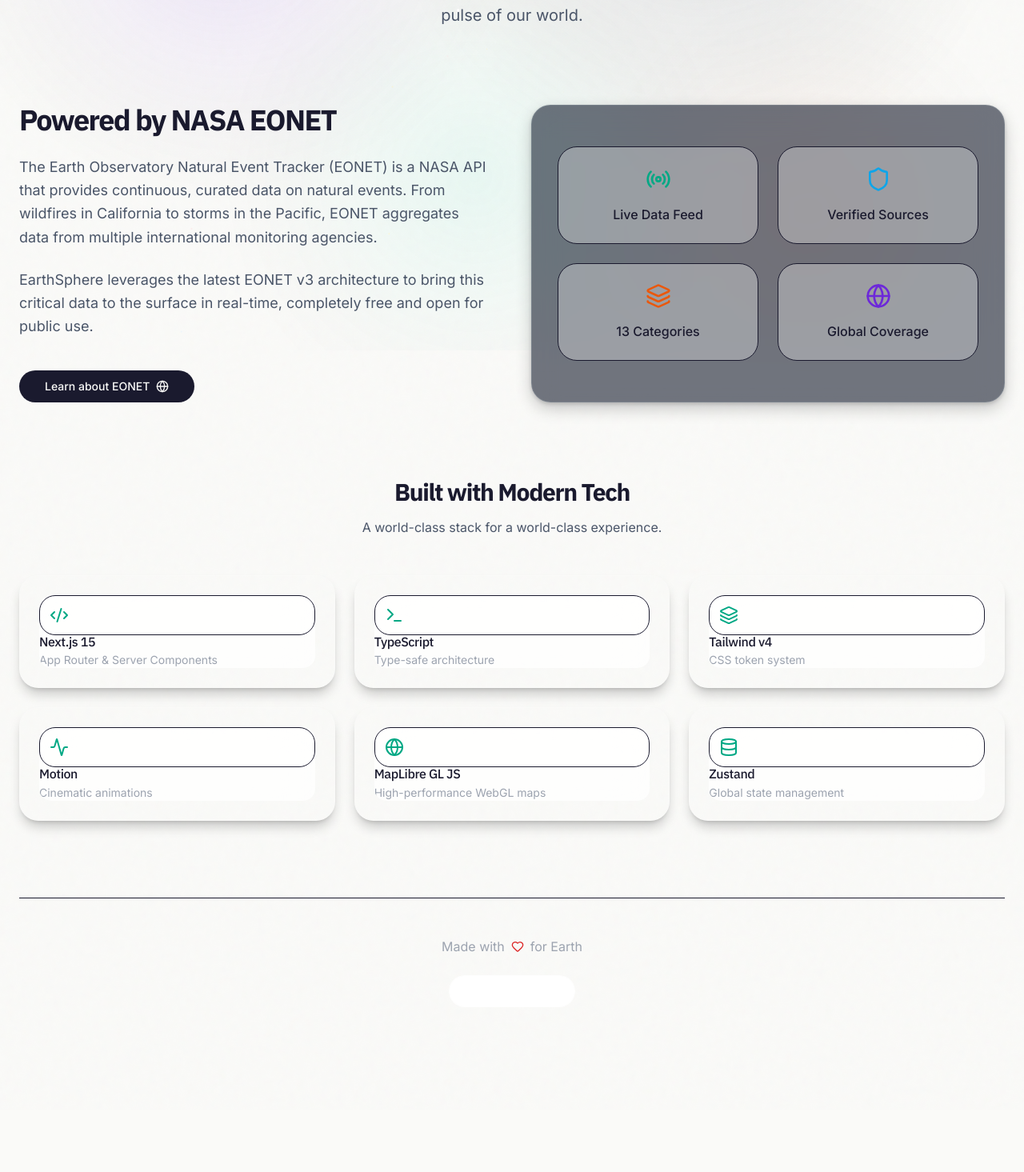
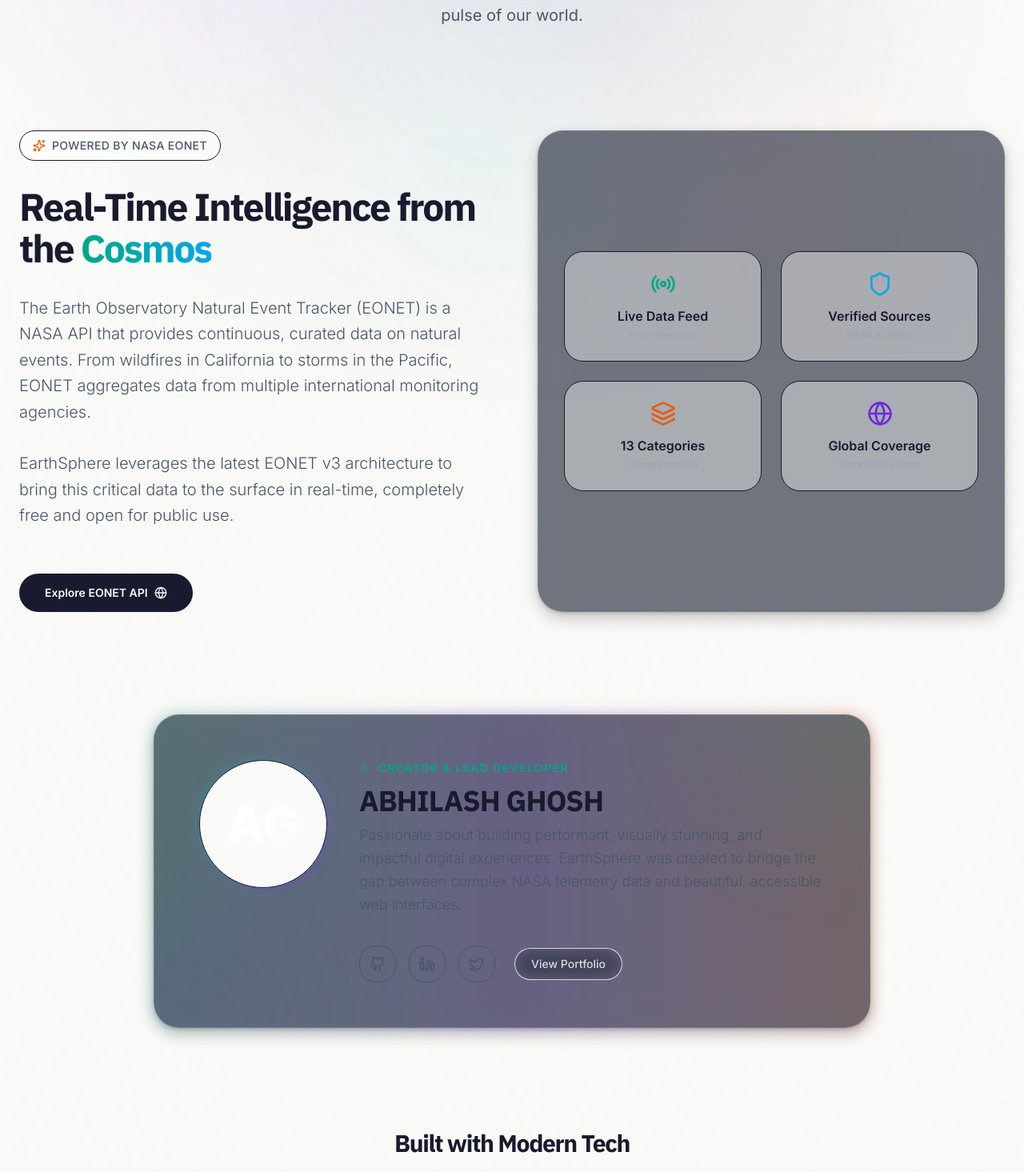
Before and after one commit to djabhi31/EarthSphere, a Next.js app: page /about in a window 1280 px wide. Shown: the part 362-1827 px from the top of the page at 80% size. Before the commit the page ends 1749 px from the top, so only its background shows below. Built offline with nearby package versions, Linux system fonts and the light colour scheme.

Commit message:
Update page.tsx

```diff
--- a/src/app/about/page.tsx
+++ b/src/app/about/page.tsx
@@ -3,7 +3,7 @@
 import { motion } from "motion/react";
 import { GlassCard } from "@/components/ui/GlassCard";
 import { Button } from "@/components/ui/button";
-import { Code2, Heart, Shield, Radio, Layers, Globe } from "lucide-react";
+import { Code2, Heart, Shield, Radio, Layers, Globe, Github, Linkedin, Twitter, Sparkles, Terminal } from "lucide-react";
 import { ParticleField } from "@/components/ui/ParticleField";
 import { MissionSection } from "@/components/about/MissionSection";
 import { TechStack } from "@/components/about/TechStack";
@@ -12,55 +12,66 @@ import { fadeInUp, staggerContainer, staggerItem } from "@/lib/motion-presets";
 /**
  * About Page
  * Features a cinematic storytelling approach with scroll reveals and premium typography.
+ * Includes a dedicated Creator section.
  */
 export default function AboutPage() {
   return (
-    <div className="min-h-screen pt-24 pb-32 bg-canvas">
-      {/* Background */}
-      <ParticleField className="fixed inset-0 z-0 pointer-events-none" />
+    <div className="min-h-screen pt-24 pb-32 bg-canvas relative overflow-hidden">
+      {/* Background Elements */}
+      <div className="fixed inset-0 pointer-events-none z-0">
+        <div className="absolute top-0 left-1/4 w-[500px] h-[500px] bg-electric-cyan/5 rounded-full blur-[120px]" />
+        <div className="absolute bottom-1/4 right-1/4 w-[600px] h-[600px] bg-cosmic-purple/5 rounded-full blur-[150px]" />
+      </div>
+      <ParticleField className="fixed inset-0 z-0 pointer-events-none opacity-60" />
 
-      <div className="relative z-10 max-w-7xl mx-auto px-6 space-y-24">
+      <div className="relative z-10 max-w-7xl mx-auto px-6 space-y-32">
 
         {/* Section 1: Hero Mission Statement */}
         <MissionSection />
 
-        {/* Section 2 & 4: What is EarthSphere & Data Sources (Powered by EONET) */}
+        {/* Section 2: What is EarthSphere & Data Sources */}
         <motion.section
           variants={staggerContainer()}
           initial="initial"
           whileInView="animate"
           viewport={{ once: true, margin: "-100px" }}
-          className="grid grid-cols-1 lg:grid-cols-2 gap-12 items-center"
+          className="grid grid-cols-1 lg:grid-cols-2 gap-16 items-center"
         >
-          <div className="space-y-6">
-            <motion.h2 variants={staggerItem} className="text-3xl md:text-4xl font-bold tracking-tight text-text-primary">
-              Powered by NASA EONET
+          <div className="space-y-8">
+            <motion.div variants={staggerItem} className="inline-flex items-center gap-2 px-4 py-2 rounded-full bg-surface-elevated/50 border border-border-subtle backdrop-blur-md">
+              <Sparkles className="w-4 h-4 text-solar-orange" />
+              <span className="text-sm font-medium tracking-wide text-text-secondary uppercase">Powered by NASA EONET</span>
+            </motion.div>
+            <motion.h2 variants={staggerItem} className="text-4xl md:text-5xl font-bold tracking-tight text-text-primary leading-tight">
+              Real-Time Intelligence from the <span className="text-transparent bg-clip-text bg-gradient-to-r from-electric-cyan to-ice-blue">Cosmos</span>
             </motion.h2>
-            <motion.p variants={staggerItem} className="text-text-secondary leading-relaxed text-lg">
+            <motion.p variants={staggerItem} className="text-text-secondary leading-relaxed text-lg md:text-xl font-light">
               The Earth Observatory Natural Event Tracker (EONET) is a NASA API that provides continuous, curated data on natural events. From wildfires in California to storms in the Pacific, EONET aggregates data from multiple international monitoring agencies.
             </motion.p>
-            <motion.p variants={staggerItem} className="text-text-secondary leading-relaxed text-lg">
+            <motion.p variants={staggerItem} className="text-text-secondary leading-relaxed text-lg md:text-xl font-light">
               EarthSphere leverages the latest EONET v3 architecture to bring this critical data to the surface in real-time, completely free and open for public use.
             </motion.p>
-            <motion.div variants={staggerItem} className="pt-4">
-              <a href="https://eonet.gsfc.nasa.gov/" target="_blank" rel="noopener noreferrer" className="inline-flex items-center justify-center text-sm font-medium h-10 bg-text-primary text-space-black hover:bg-text-primary/90 rounded-full px-8 transition-colors">
-                Learn about EONET <Globe className="w-4 h-4 ml-2" />
+            <motion.div variants={staggerItem} className="pt-6">
+              <a href="https://eonet.gsfc.nasa.gov/" target="_blank" rel="noopener noreferrer" className="group inline-flex items-center justify-center text-sm font-semibold h-12 bg-text-primary text-space-black hover:bg-text-primary/90 rounded-full px-8 transition-all duration-300 hover:shadow-[0_0_20px_rgba(255,255,255,0.3)] hover:scale-105">
+                Explore EONET API <Globe className="w-4 h-4 ml-2 group-hover:rotate-12 transition-transform" />
               </a>
             </motion.div>
           </div>
           <motion.div variants={staggerItem} className="h-full">
-            <GlassCard className="p-8 aspect-square lg:aspect-auto h-full flex flex-col justify-center relative overflow-hidden group hover:border-electric-cyan/30 transition-colors duration-500">
-              <div className="absolute inset-0 bg-gradient-to-br from-electric-cyan/5 to-cosmic-purple/5 opacity-0 group-hover:opacity-100 transition-opacity duration-700 pointer-events-none" />
+            <GlassCard className="p-8 aspect-square lg:aspect-auto h-full flex flex-col justify-center relative overflow-hidden group hover:border-electric-cyan/40 transition-colors duration-500 rounded-3xl">
+              <div className="absolute inset-0 bg-gradient-to-br from-electric-cyan/10 via-transparent to-cosmic-purple/10 opacity-0 group-hover:opacity-100 transition-opacity duration-700 pointer-events-none" />
+
               <div className="relative z-10 grid grid-cols-2 gap-6">
                 {[
-                  { icon: Radio, label: "Live Data Feed", color: "text-electric-cyan" },
-                  { icon: Shield, label: "Verified Sources", color: "text-ice-blue" },
-                  { icon: Layers, label: "13 Categories", color: "text-solar-orange" },
-                  { icon: Globe, label: "Global Coverage", color: "text-cosmic-purple" },
+                  { icon: Radio, label: "Live Data Feed", desc: "Real-time sync", color: "text-electric-cyan", bg: "group-hover:bg-electric-cyan/10" },
+                  { icon: Shield, label: "Verified Sources", desc: "NASA & Global", color: "text-ice-blue", bg: "group-hover:bg-ice-blue/10" },
+                  { icon: Layers, label: "13 Categories", desc: "Comprehensive", color: "text-solar-orange", bg: "group-hover:bg-solar-orange/10" },
+                  { icon: Globe, label: "Global Coverage", desc: "Worldwide events", color: "text-cosmic-purple", bg: "group-hover:bg-cosmic-purple/10" },
                 ].map((item, i) => (
-                  <div key={i} className="flex flex-col items-center text-center p-6 rounded-2xl bg-surface-elevated/30 border border-border-subtle group-hover:bg-surface-elevated/50 transition-colors duration-500">
-                    <item.icon className={`w-8 h-8 mb-4 ${item.color}`} />
-                    <span className="font-medium text-text-primary">{item.label}</span>
+                  <div key={i} className={`flex flex-col items-center justify-center text-center p-6 rounded-2xl bg-surface-elevated/40 border border-border-subtle ${item.bg} transition-all duration-500 hover:-translate-y-1`}>
+                    <item.icon className={`w-8 h-8 mb-3 ${item.color}`} />
+                    <span className="font-semibold text-text-primary mb-1">{item.label}</span>
+                    <span className="text-xs text-text-muted">{item.desc}</span>
                   </div>
                 ))}
               </div>
@@ -68,7 +79,63 @@ export default function AboutPage() {
           </motion.div>
         </motion.section>
 
-        {/* Section 3: Tech Stack */}
+        {/* Section 3: Creator Profile */}
+        <motion.section
+          variants={fadeInUp}
+          initial="initial"
+          whileInView="animate"
+          viewport={{ once: true, margin: "-100px" }}
+          className="relative max-w-4xl mx-auto"
+        >
+          <div className="absolute -inset-1 bg-gradient-to-r from-electric-cyan via-cosmic-purple to-solar-orange rounded-3xl blur opacity-20 group-hover:opacity-40 transition duration-1000 group-hover:duration-200"></div>
+          <GlassCard className="relative p-10 md:p-14 rounded-3xl overflow-hidden border border-border-default/50 bg-surface-elevated/80 backdrop-blur-xl">
+            {/* Decorative background elements inside the card */}
+            <div className="absolute top-0 right-0 w-64 h-64 bg-electric-cyan/10 rounded-full blur-[80px] -translate-y-1/2 translate-x-1/3" />
+            <div className="absolute bottom-0 left-0 w-64 h-64 bg-cosmic-purple/10 rounded-full blur-[80px] translate-y-1/2 -translate-x-1/3" />
+
+            <div className="relative z-10 flex flex-col md:flex-row gap-10 items-center md:items-start">
+              {/* Avatar/Initials */}
+              <div className="shrink-0 relative group">
+                <div className="absolute -inset-0.5 bg-gradient-to-br from-electric-cyan to-cosmic-purple rounded-full blur opacity-50 group-hover:opacity-100 transition duration-500" />
+                <div className="relative w-32 h-32 md:w-40 md:h-40 rounded-full bg-space-black border border-border-subtle flex items-center justify-center overflow-hidden">
+                  <span className="text-5xl md:text-6xl font-black text-transparent bg-clip-text bg-gradient-to-br from-white to-white/50">AG</span>
+                  <div className="absolute inset-0 bg-gradient-to-t from-electric-cyan/20 to-transparent opacity-0 group-hover:opacity-100 transition-opacity duration-300" />
+                </div>
+              </div>
+
+              {/* Bio & Details */}
+              <div className="flex-1 text-center md:text-left space-y-5">
+                <div>
+                  <div className="inline-flex items-center gap-2 mb-3">
+                    <Terminal className="w-4 h-4 text-electric-cyan" />
+                    <span className="text-sm font-semibold tracking-widest text-electric-cyan uppercase">Creator & Lead Developer</span>
+                  </div>
+                  <h3 className="text-3xl md:text-4xl font-black text-white tracking-tight mb-2">ABHILASH GHOSH</h3>
+                  <p className="text-text-secondary text-lg leading-relaxed font-light">
+                    Passionate about building performant, visually stunning, and impactful digital experiences. EarthSphere was created to bridge the gap between complex NASA telemetry data and beautiful, accessible web interfaces.
+                  </p>
+                </div>
+
+                <div className="flex flex-wrap items-center justify-center md:justify-start gap-4 pt-4">
+                  <a href="https://github.com/abhilash-ghosh" target="_blank" rel="noopener noreferrer" className="p-3 rounded-xl bg-surface/50 border border-border-subtle text-text-secondary hover:text-white hover:bg-surface-elevated hover:border-electric-cyan/50 transition-all duration-300 hover:-translate-y-1">
+                    <Github className="w-5 h-5" />
+                  </a>
+                  <a href="https://linkedin.com/in/abhilash-ghosh" target="_blank" rel="noopener noreferrer" className="p-3 rounded-xl bg-surface/50 border border-border-subtle text-text-secondary hover:text-white hover:bg-surface-elevated hover:border-electric-cyan/50 transition-all duration-300 hover:-translate-y-1">
+                    <Linkedin className="w-5 h-5" />
+                  </a>
+                  <a href="https://twitter.com/abhilash-ghosh" target="_blank" rel="noopener noreferrer" className="p-3 rounded-xl bg-surface/50 border border-border-subtle text-text-secondary hover:text-white hover:bg-surface-elevated hover:border-electric-cyan/50 transition-all duration-300 hover:-translate-y-1">
+                    <Twitter className="w-5 h-5" />
+                  </a>
+                  <Button variant="outline" className="ml-2 border-border-subtle rounded-xl hover:border-electric-cyan/50 transition-all duration-300">
+                    View Portfolio
+                  </Button>
+                </div>
+              </div>
+            </div>
+          </GlassCard>
+        </motion.section>
+
+        {/* Section 4: Tech Stack */}
         <TechStack />
 
         {/* Section 5: Call to action / Footer info */}
@@ -77,16 +144,16 @@ export default function AboutPage() {
           initial="initial"
           whileInView="animate"
           viewport={{ once: true }}
-          className="text-center pt-12 border-t border-border-default"
+          className="text-center pt-16 border-t border-border-default/50"
         >
-          <div className="flex items-center justify-center gap-2 text-text-muted mb-6">
-            <span>Made with</span>
-            <Heart className="w-4 h-4 text-warning-red" />
-            <span>for Earth</span>
+          <div className="flex items-center justify-center gap-2 text-text-muted mb-8 text-sm uppercase tracking-widest font-medium">
+            <span>Designed & Built with</span>
+            <Heart className="w-4 h-4 text-warning-red animate-pulse" />
+            <span>by Abhilash Ghosh</span>
           </div>
-          <div className="flex flex-wrap justify-center gap-4">
-            <Button variant="outline" className="border-border-default bg-surface-elevated hover:bg-surface-elevated/80 rounded-full" onClick={() => window.open("https://github.com/nasa/EONET", "_blank")}>
-              <Code2 className="w-4 h-4 mr-2" /> View Source
+          <div className="flex flex-wrap justify-center gap-6">
+            <Button variant="outline" className="border-border-subtle bg-surface/50 backdrop-blur-sm hover:bg-surface-elevated hover:border-electric-cyan/50 rounded-full px-8 py-6 text-base transition-all duration-300 hover:scale-105" onClick={() => window.open("https://github.com/nasa/EONET", "_blank")}>
+              <Code2 className="w-5 h-5 mr-3" /> View Source Code
             </Button>
           </div>
         </motion.section>
```
